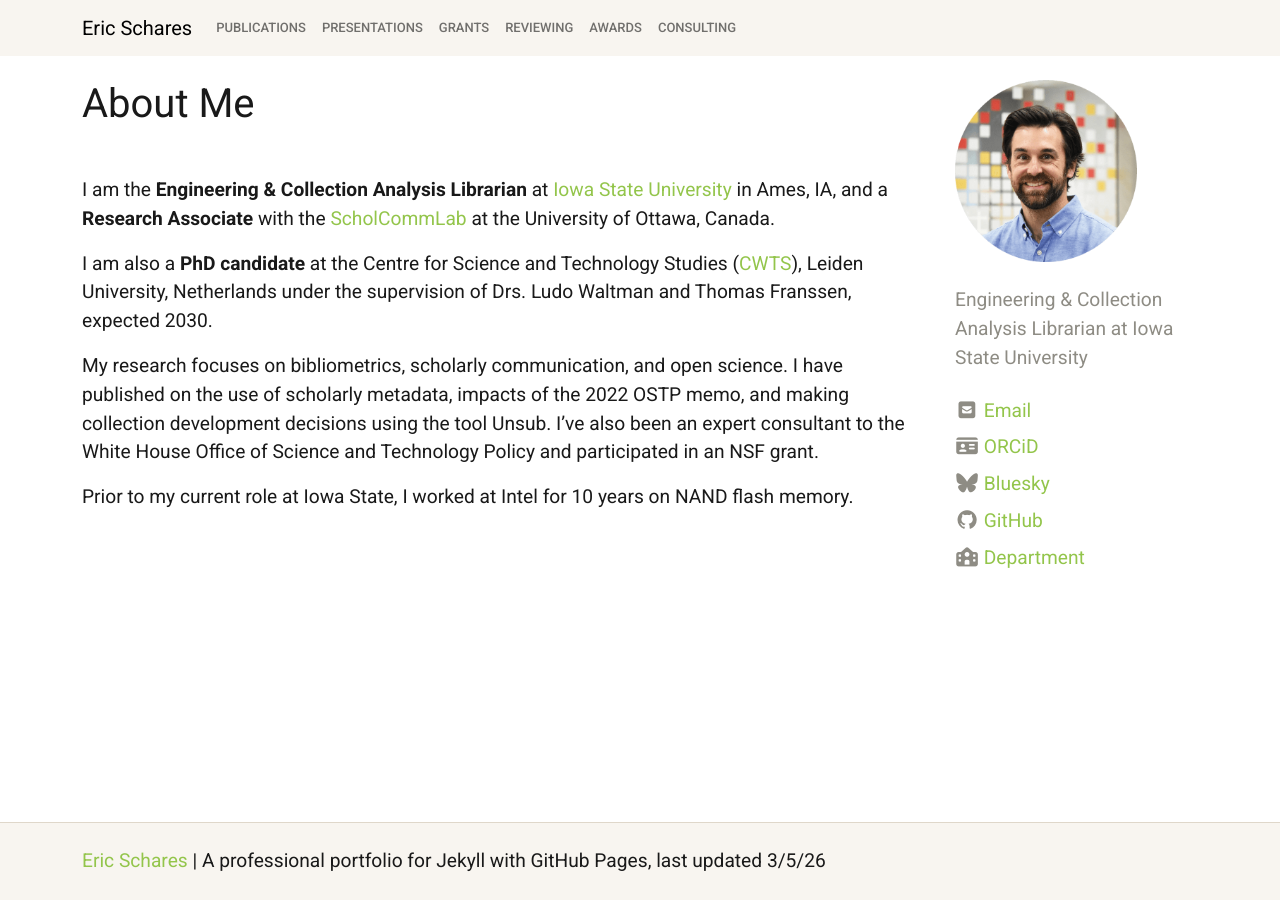
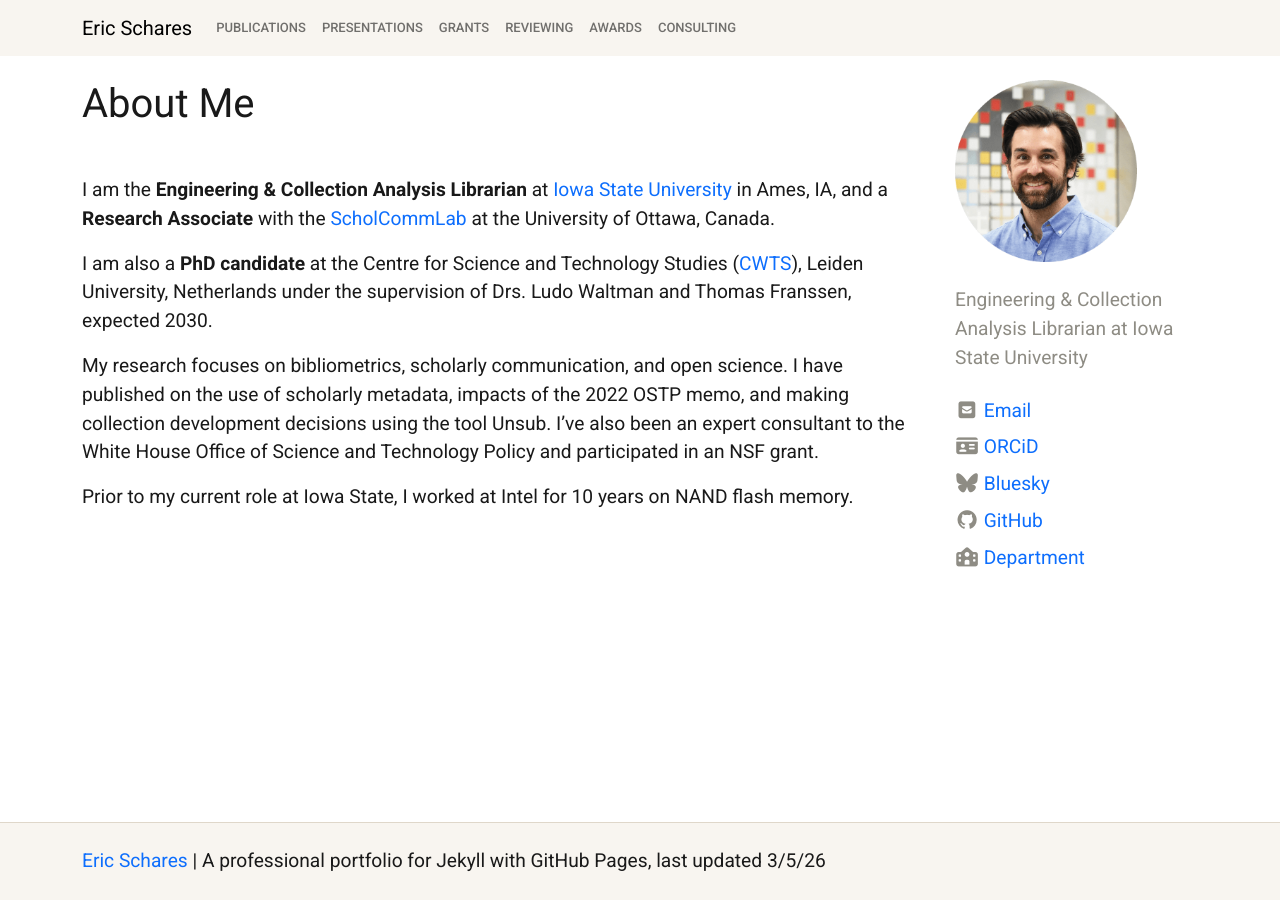
Before and after one commit to eschares/eschares.github.io, a Jekyll site: the page built from index.md, in a window 1280 px wide. Built offline with Jekyll 4.4.1, drawn with Linux system fonts in a browser that asks for light colours; nearby versions of some CDN libraries.

Commit message:
link color back to default

```diff
--- a/_config.yml
+++ b/_config.yml
@@ -73,7 +73,7 @@ bootswatch: sandstone #flatly
 # THEME FONTS [optional!]
 base-font-size: 1.2em
 text-color: "#191919"
-link-color: "4b0e80" #"0e3c80" wanted dark blue, turned out seafoam green?  #"#0d6efd"  standard
+link-color: "#0d6efd"  #standard
 base-font-family: # comment out for bootstrap defaults. e.g. Roboto
 font-cdn: # add font stylesheet, e.g. <link href="https://fonts.googleapis.com/css?family=Roboto&display=swap" rel="stylesheet">
 
```
